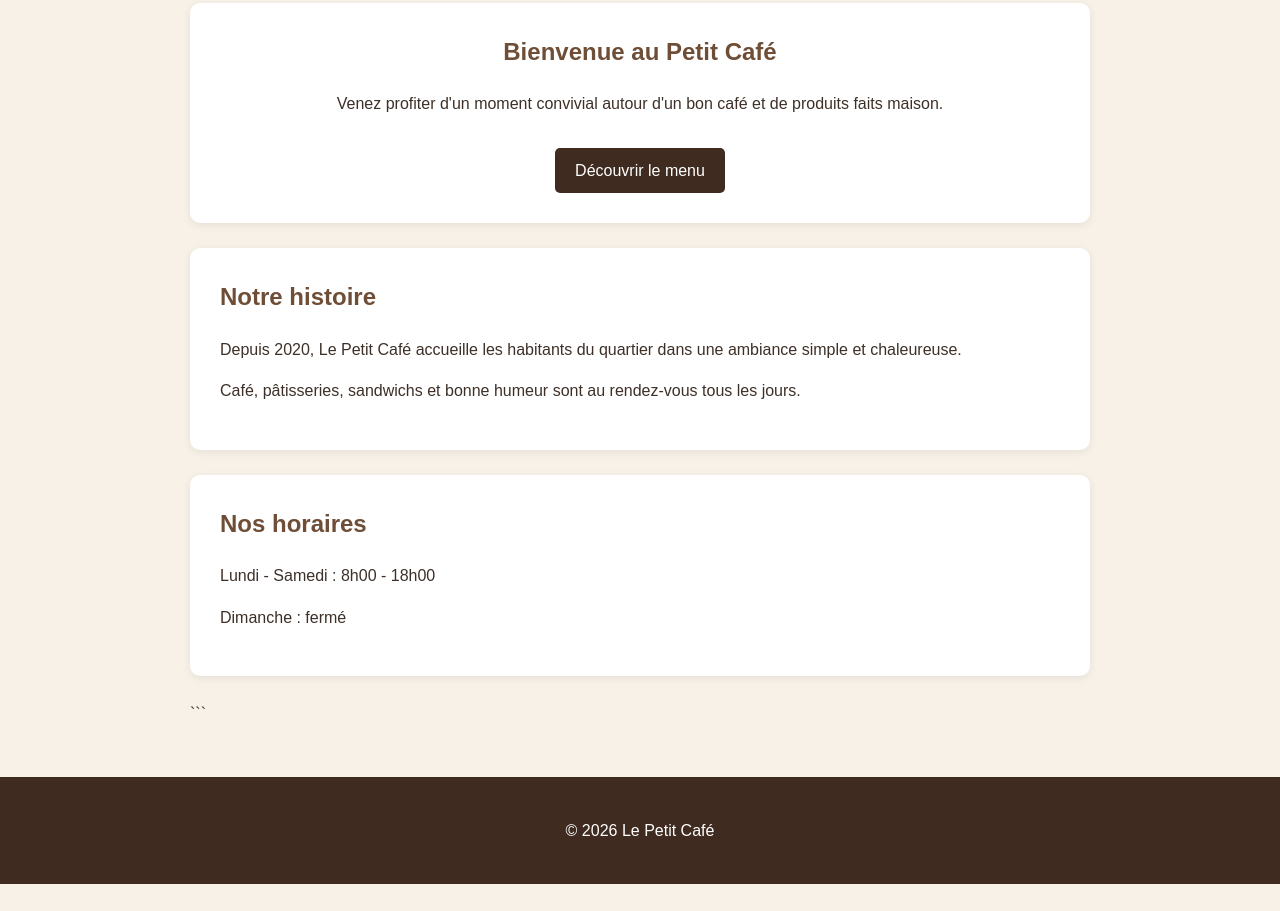
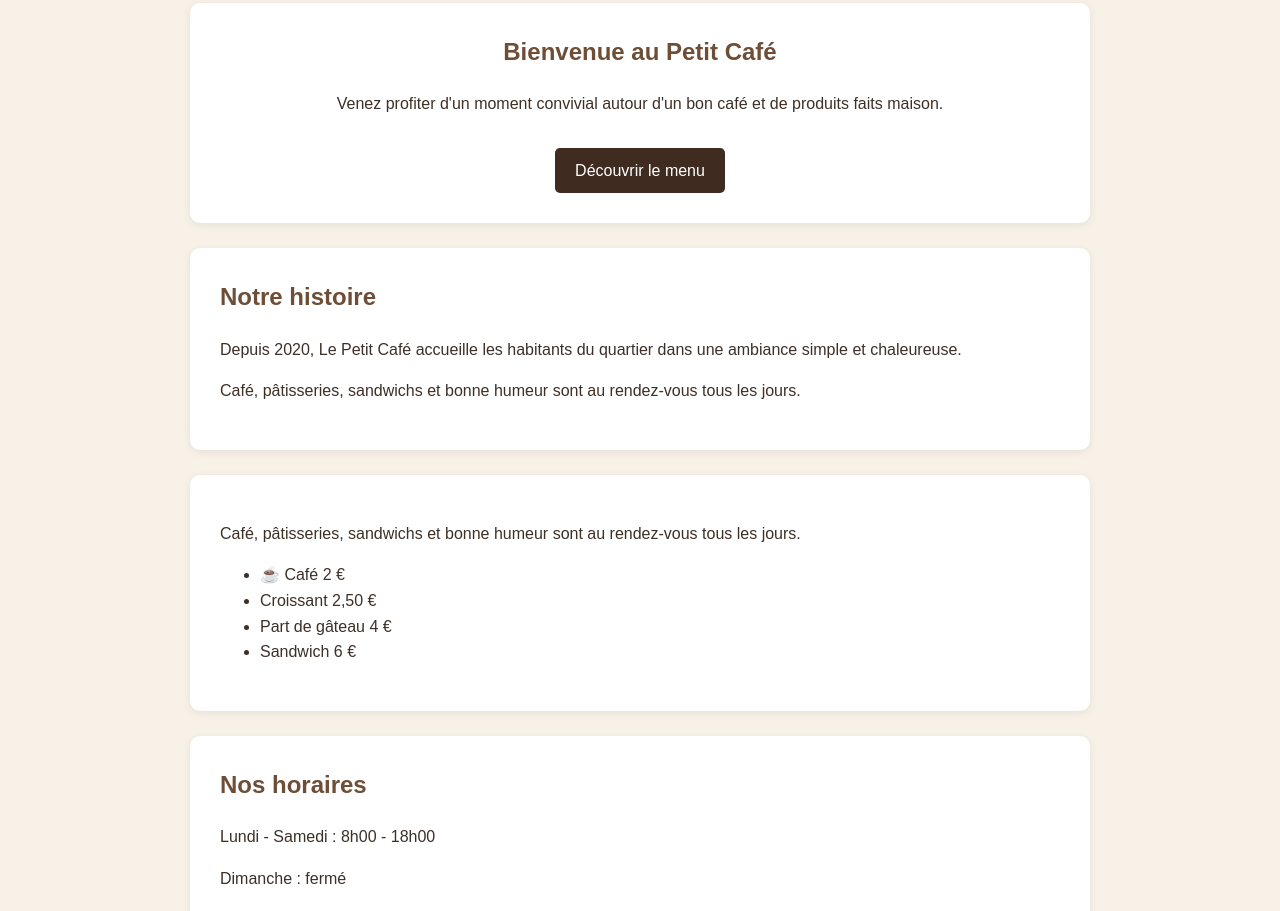
Before and after one commit to antoinedumoutier06/LePetitCafe, a plain HTML site: page index.html in a window 1280 px wide. Shown: the part 340-1251 px from the top of the page. Before the commit the page ends 1224 px from the top, so only its background shows below. Drawn offline with Linux system fonts and the light colour scheme.

Commit message:
Ajout de quelques prix dans index.html

```diff
--- a/index.html
+++ b/index.html
@@ -45,7 +45,19 @@
     </p>
 
 </section>
+<section>
+	<p>
+        Café, pâtisseries, sandwichs et bonne humeur sont
+        au rendez-vous tous les jours.
+		<ul>
+			<li>☕ Café   2 €</li>
+			<li> Croissant   2,50 €</li>
+			<li> Part de gâteau   4 €</li>
+			<li> Sandwich   6 €</li>
+		</ul>
+    </p>
 
+</section>
 <section>
     <h2>Nos horaires</h2>
     <p>Lundi - Samedi : 8h00 - 18h00</p>
```
